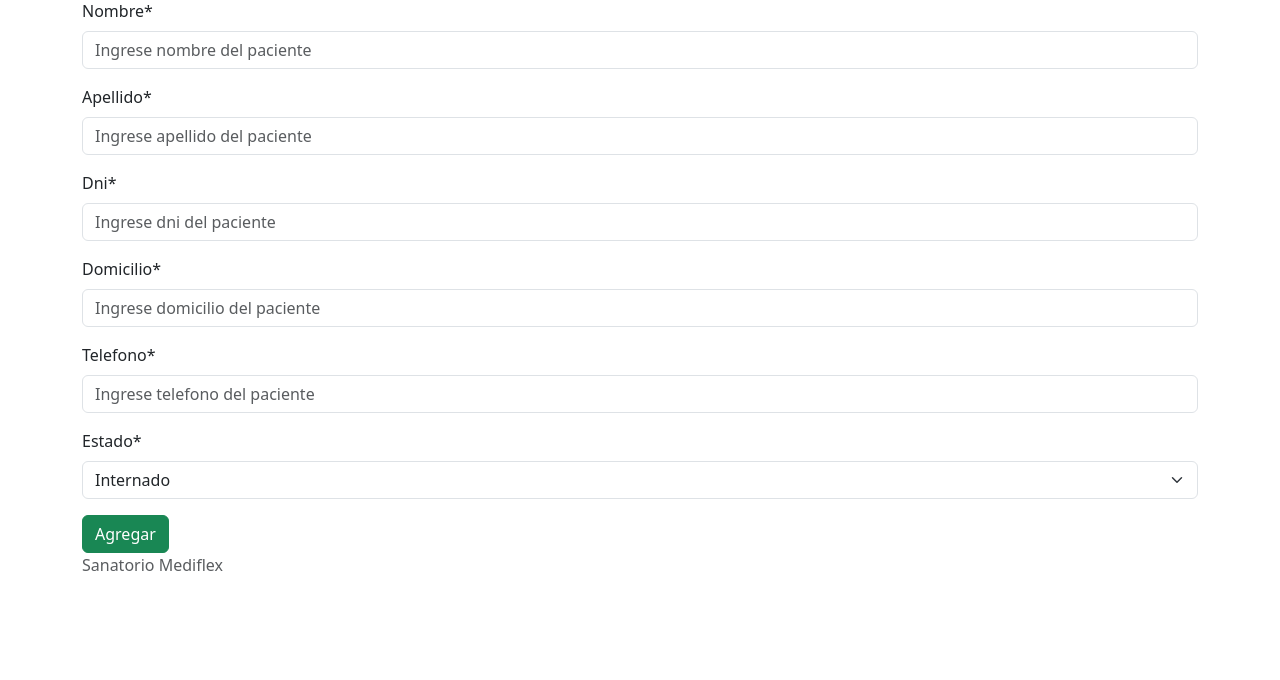
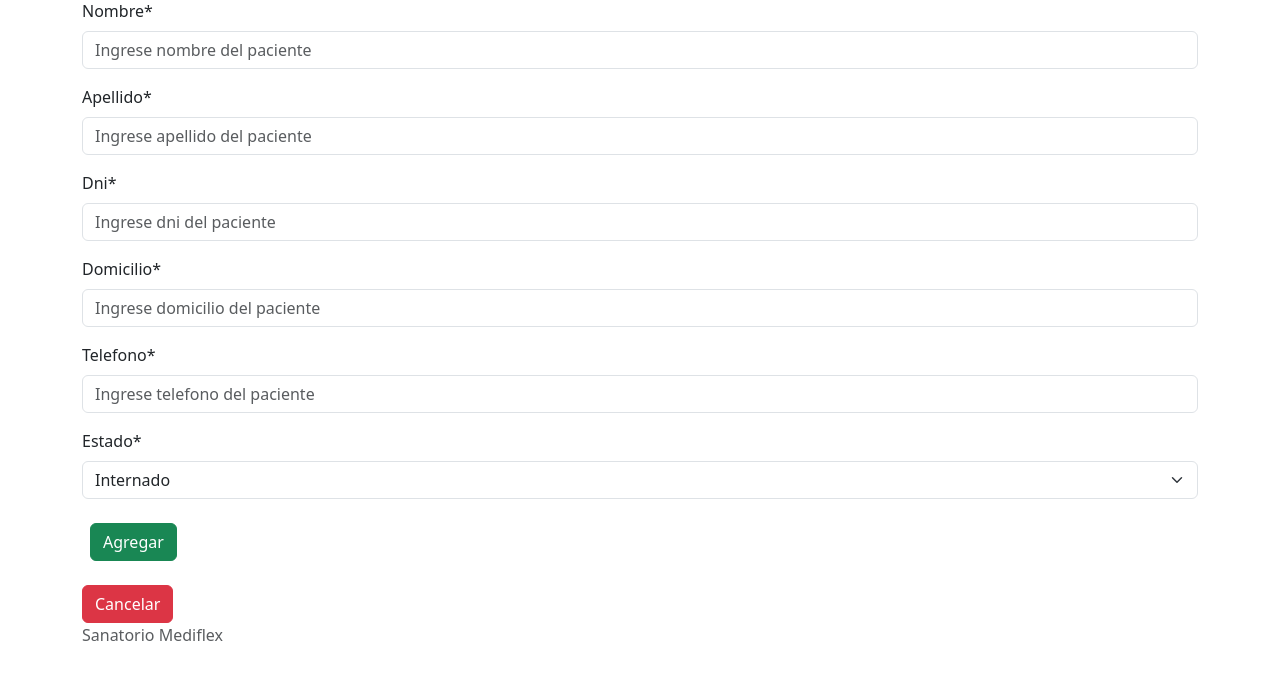
Before and after one commit to DarkGazw/Proyecto-Final, a Django app: page /gestion_internaciones/agregarpaciente/ in a window 1280 px wide. Shown: the part 97-777 px from the top of the page. Run offline with Django 4.2, Linux system fonts and the light colour scheme; some libraries are stand-ins or nearby versions.

Commit message:
pacientesfin

```diff
--- a/gestion_internaciones/templates/agregarpaciente.html
+++ b/gestion_internaciones/templates/agregarpaciente.html
@@ -10,13 +10,17 @@
             <div>
                 {{ formulario | crispy }}
             </div>
-
-
-
-
-            <button type="submit" class="btn btn-success">Agregar</button>
-
+            <div class="d-flex flex-row mb-3">
+                <div class="p-2">
+                    <button type="submit" class="btn btn-success">Agregar</button>
+                </div>
+            </div>
         </form>
+    </div>
+    <div class="">
+        <a href="{% url 'listapacientes' %}">
+            <button class="btn btn-danger">Cancelar</button>
+        </a>
     </div>
 
 {% endblock %}
```
Also changed, not shown: db.sqlite3.
